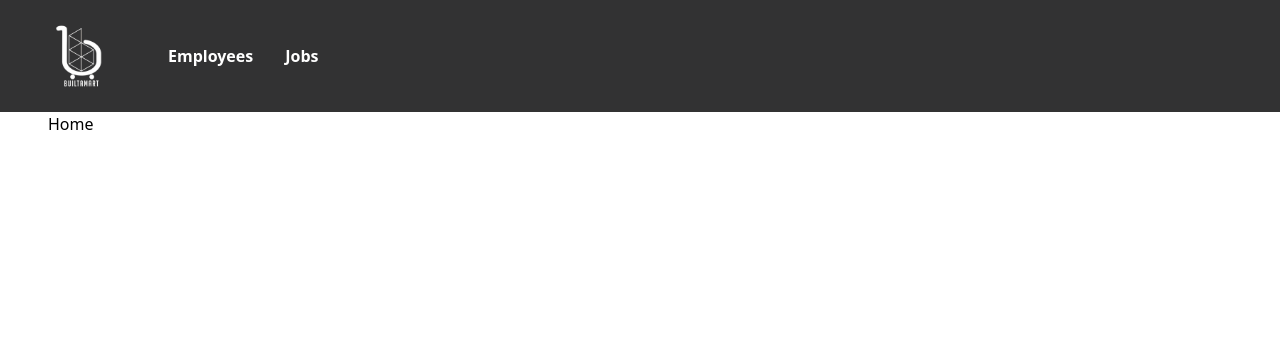
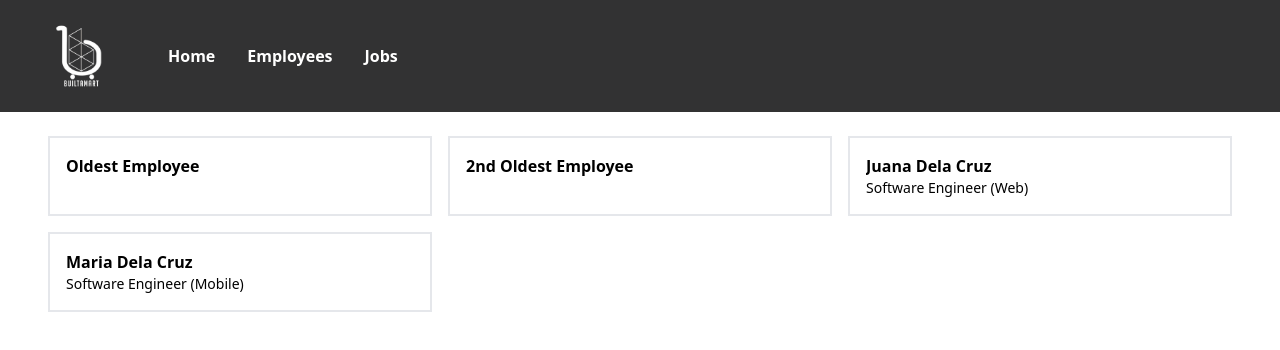
Before and after one commit to cceloso/builtamart-fe-exam, a React (Vite) app: page / in a window 1280 px wide. Shown: the top 350 px of the page. Built offline with nearby package versions, Linux system fonts and the light colour scheme; data requests are answered from the project's data file.

Commit message:
Add employee list in home page

```diff
--- a/db.json
+++ b/db.json
@@ -4,15 +4,29 @@
       "name": "Juana Dela Cruz",
       "photo": "https://www.newbalance.com.sg/dw/image/v2/AASX_PRD/on/demandware.static/-/Library-Sites-APAC/default/dw646c4c25/Greyday_IU_Hero_0510.jpg",
       "featured": true,
-      "created_at": 123456,
+      "createdAt": "2023-01-27T08:07:46.048Z",
       "id": 1
     },
     {
       "name": "Maria Dela Cruz",
       "photo": "https://www.newbalance.com.sg/dw/image/v2/AASX_PRD/on/demandware.static/-/Library-Sites-APAC/default/dw646c4c25/Greyday_IU_Hero_0510.jpg",
       "featured": false,
-      "created_at": 1674758569434,
+      "createdAt": "2023-01-27T08:07:46.048Z",
       "id": 2
+    },
+    {
+      "name": "Oldest Employee",
+      "photo": "https://www.newbalance.com.sg/dw/image/v2/AASX_PRD/on/demandware.static/-/Library-Sites-APAC/default/dw646c4c25/Greyday_IU_Hero_0510.jpg",
+      "featured": true,
+      "createdAt": "2023-01-26T08:07:46.048Z",
+      "id": 3
+    },
+    {
+      "name": "2nd Oldest Employee",
+      "photo": "https://www.newbalance.com.sg/dw/image/v2/AASX_PRD/on/demandware.static/-/Library-Sites-APAC/default/dw646c4c25/Greyday_IU_Hero_0510.jpg",
+      "featured": false,
+      "createdAt": "2023-01-26T18:07:46.048Z",
+      "id": 4
     }
   ],
   "jobs": [
--- a/src/components/AssignJobsForm.tsx
+++ b/src/components/AssignJobsForm.tsx
@@ -56,7 +56,7 @@ const AssignJobsForm = (props: AssignJobsFormProps) => {
             <h2 className="font-semibold mb-4">Employee: {props.employee?.name}</h2>
             {jobs.map((job: Job) => (
                 <div className="flex items-center justify-between mb-4">
-                    <div>{job.name}</div>
+                    <p className="overflow-hidden truncate w-64">{job.name}</p>
                     <Switch checked={employeeJobs.some((employeeJob) => employeeJob.jobId === job.id)} onChange={() => toggleHandler(job.id)}>
                         {({ checked }) => (
                             <button
--- a/src/components/EmployeeForm.tsx
+++ b/src/components/EmployeeForm.tsx
@@ -23,7 +23,7 @@ const EmployeeForm = (props: EmployeeFormProps) => {
                 name: name,
                 photo: photo,
                 featured: isFeatured,
-                created_at: Date.now()
+                createdAt: new Date()
             })
             .then((res) => {
                 console.log(res)
@@ -41,9 +41,8 @@ const EmployeeForm = (props: EmployeeFormProps) => {
             axios.put(`${import.meta.env.VITE_API_URL}/employees/${props.employee?.id}`, {
                 name: name,
                 photo: photo,
-                jobs: props.employee?.jobs,
                 featured: isFeatured,
-                created_at: props.employee?.created_at
+                createdAt: props.employee?.createdAt
             })
             .then((res) => {
                 console.log(res)
--- /dev/null
+++ b/src/components/EmployeeJobs.tsx
@@ -0,0 +1,47 @@
+import axios from "axios"
+import { useEffect, useState } from "react"
+
+interface EmployeeJobsProps {
+    id: number
+}
+
+const EmployeeJobs = ({ id }: { id: number }) => {
+    const [employeeJobs, setEmployeeJobs] = useState<Job[]>([])
+
+    const getEmployeeJobs = async ()=> {
+        try {
+            let res = await axios.get(`${import.meta.env.VITE_API_URL}/employeeJobs?employeeId=${id}`)
+            const employeeJobs: EmployeeJob[] = res.data
+            console.log(`employeeJobs: ${employeeJobs}`)
+
+            const jobIds = employeeJobs.map((job) => job.jobId)
+            console.log(`jobIds: ${jobIds}`)
+
+            res = await axios.get(`${import.meta.env.VITE_API_URL}/jobs`)
+            const jobs: Job[] = res.data
+            console.log(`jobs: ${jobs}`)
+
+            const filteredJobs = jobs.filter((job) => jobIds.includes(job.id))
+
+            console.log(`filtered jobs ${id}: ${filteredJobs}`)
+            setEmployeeJobs(filteredJobs)
+        } catch (err) {
+            console.error(err)
+            return null
+        }
+    }
+
+    useEffect(() => {
+        getEmployeeJobs()
+    }, [id])
+
+    return (
+        <div>
+            {employeeJobs.map((job) => (
+                <p className="text-sm truncate w-72">{job.name}</p>
+            ))}
+        </div>
+    )
+}
+
+export default EmployeeJobs
--- /dev/null
+++ b/src/components/EmployeeList.tsx
@@ -0,0 +1,25 @@
+import axios from "axios"
+import { useState } from "react"
+import EmployeeJobs from "./EmployeeJobs"
+
+interface EmployeeListProps {
+    employees: Employee[]
+}
+
+const EmployeeList = (props: EmployeeListProps) => {
+    return (
+        <div className="grid grid-cols-3 gap-4 mt-6 overflow-hidden">
+            {props.employees.map((employee) => (
+                <div className="border-2 p-4 flex" key={employee.id}>
+                    {/* <img className="w-[100px] h-[100px] rounded-full object-cover mr-4" src={employee.photo} alt={employee.name} /> */}
+                    <div className="flex flex-col">
+                        <p className="font-bold truncate w-72">{employee.name}</p>
+                        <EmployeeJobs id={employee.id} />
+                    </div>
+                </div>
+            ))}
+        </div>
+    )
+}
+
+export default EmployeeList
--- a/src/components/Navbar.tsx
+++ b/src/components/Navbar.tsx
@@ -12,6 +12,7 @@ const Navbar = () => {
             </Link>
             <nav>
                 <ul className="flex">
+                    <NavLink label="Home" link="/" />
                     <NavLink label="Employees" link="/employees" />
                     <NavLink label="Jobs" link="/jobs" />
                 </ul>
--- a/src/models/employee.d.ts
+++ b/src/models/employee.d.ts
@@ -3,7 +3,7 @@ type Employee = {
     name: string
     photo: string
     featured: boolean
-    created_at: string
+    createdAt: string
 }
 
 type EmployeeJob = {
--- a/src/pages/Home.tsx
+++ b/src/pages/Home.tsx
@@ -1,9 +1,36 @@
+import axios from "axios"
+import { useEffect, useState } from "react"
 import Container from "../components/Container"
+import EmployeeList from "../components/EmployeeList"
 
 const Home = () => {
-  return (
-    <Container>Home</Container>
-  )
+    const [featuredEmployees, setFeaturedEmployees] = useState<Employee[]>([])
+    const [sortedEmployees, setSortedEmployees] = useState<Employee[]>([])
+
+    useEffect(() => {
+        const getEmployees = async () => {
+            try {
+                const res = await axios.get(`${import.meta.env.VITE_API_URL}/employees`)
+                const employees: Employee[] = res.data
+
+                const featured = employees.filter((employee) => employee.featured === true)
+                setFeaturedEmployees(featured)
+
+                const sorted = employees.sort((a, b) => new Date(a.createdAt).valueOf() - new Date(b.createdAt).valueOf())
+                setSortedEmployees(sorted)
+            } catch (err) {
+                console.error(err)
+            }
+        }
+
+        getEmployees()
+    }, [])
+
+    return (
+        <Container>
+            <EmployeeList employees={sortedEmployees} />
+        </Container>
+    )
 }
 
 export default Home
```
